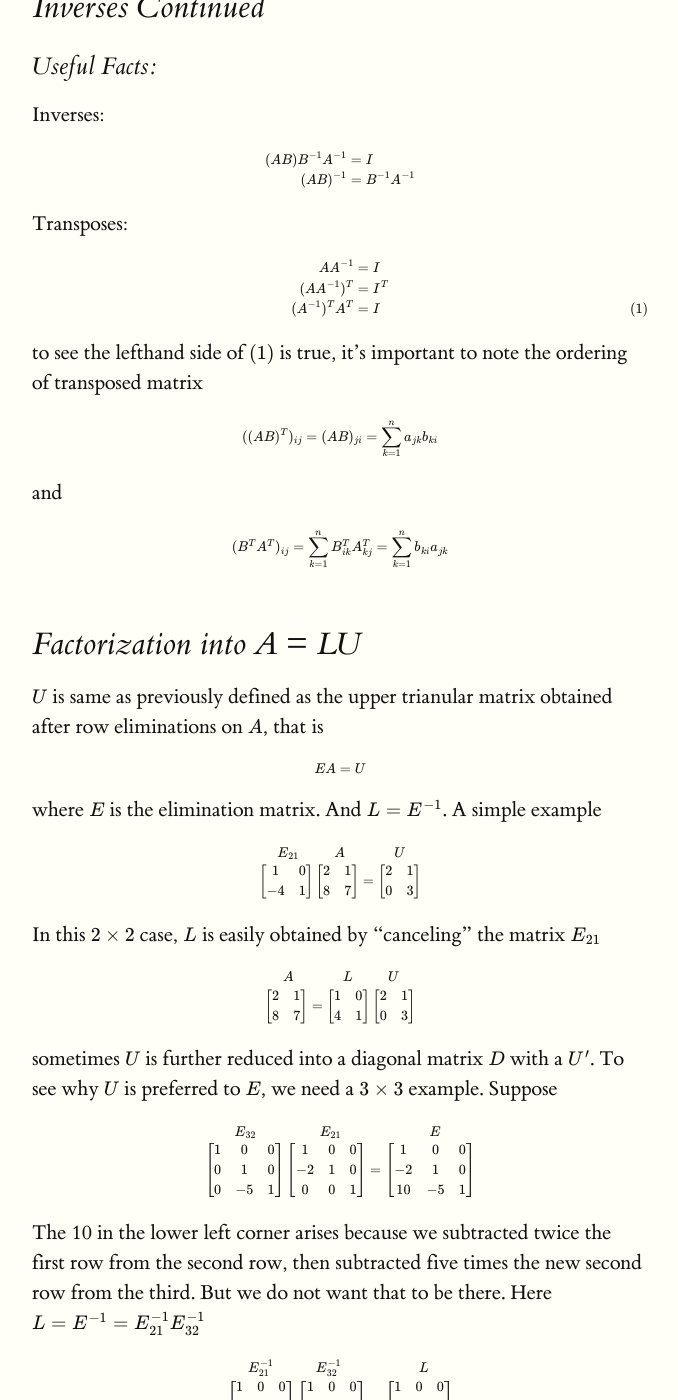
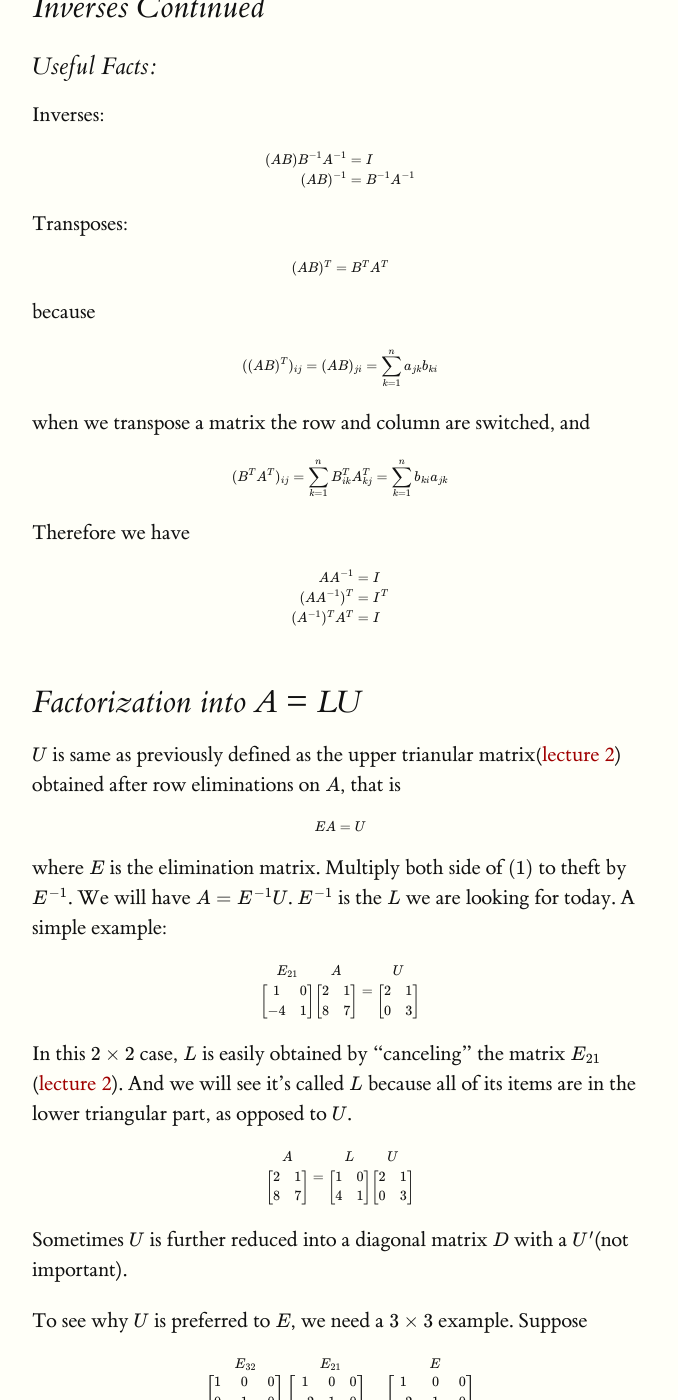
Before and after one commit to RuizhenMai/academic-blog, a Jekyll site: the page built from linear_algebra/UnitI/Factorization_into_A_eq_LU.md, in a window 1280 px wide and 1400 px high, scrolled down 322 px. Shown: the whole window, without its empty margins (128-806 px from the left). Built offline with Jekyll 4.4.1, drawn with Linux system fonts in a browser that asks for light colours; formulas are drawn with MathJax 3; some of the changed text lies outside the part shown.

Commit message:
fix lec4

```diff
--- a/linear_algebra/UnitI/Factorization_into_A_eq_LU.md
+++ b/linear_algebra/UnitI/Factorization_into_A_eq_LU.md
@@ -20,71 +20,97 @@ $$
 Transposes:
 
 $$
-\begin{align}
-AA^{-1}&=I\\
-(AA^{-1})^{T}&=I^{T}\\
-(A^{-1})^{T}A^{T}&=I\tag{1}\\
-\end{align}
+(AB)^T=B^TA^T
 $$
 
-to see the lefthand side of $$(1)$$ is true, it's important to note the ordering of transposed matrix
+because
 
 $$
 ((AB)^{T})_{ij}=(AB)_{ji}=\sum_{k=1}^{n}a_{jk}b_{ki}
 $$
 
-and
+when we transpose a matrix the row and column are switched, and
 
 $$
 (B^{T}A^{T})_{ij}=\sum_{k=1}^n B^T_{ik} A^T_{kj}=\sum_{k=1}^n b_{ki} a_{jk}
 $$
 
+Therefore we have
+
+$$
+\begin{align}
+AA^{-1}&=I\\
+(AA^{-1})^{T}&=I^{T}\\
+(A^{-1})^{T}A^{T}&=I\\
+\end{align}
+$$
 
 ## Factorization into A = LU
 
-$$U$$ is same as previously defined as the upper trianular matrix obtained after row eliminations on $$A$$, that is
+$$U$$ is same as previously defined as the upper trianular matrix([lecture 2](./Elimination_of_Matrices)) obtained after row eliminations on $$A$$, that is
 
 $$
 EA=U
 $$
 
-where $$E$$ is the elimination matrix. And $$L=E^{-1}$$. A simple example
+where $$E$$ is the elimination matrix. Multiply both side of $$(1)$$ to theft by $$E^{-1}$$. We will have $$A=E^{-1}U$$. $$E^{-1}$$ is the $$L$$ we are looking for today. A simple example:
 
 $$
 \begin{aligned}
-E_{21} \ \ \ \ \ \ \ \ \ \ A\ \ \ \  & \ \ \ \ \ \ \ \ \ \ U\\
-\left[\begin{matrix}
+\begin{matrix}
+E_{21}\\
+\begin{bmatrix}
 1 & 0\\
 -4 & 1
-\end{matrix}\right]\left[\begin{matrix}
+\end{bmatrix}
+\end{matrix}
+\begin{matrix}
+A\\
+\begin{bmatrix}
 2 & 1\\
 8 & 7
-\end{matrix}\right] & =\left[\begin{matrix}
+\end{bmatrix}
+\end{matrix}
+& =
+\begin{matrix}
+U\\
+\begin{bmatrix}
 2 & 1\\
 0 & 3
-\end{matrix}\right]
+\end{bmatrix}
+\end{matrix}
 \end{aligned}
 $$
 
-In this $$2\times2$$ case, $$L$$ is easily obtained by "canceling" the matrix $$E_{21}$$
+In this $$2\times2$$ case, $$L$$ is easily obtained by "canceling" the matrix $$E_{21}$$ ([lecture 2](./Elimination_of_Matrices)). And we will see it's called $$L$$ because all of its items are in the lower triangular part, as opposed to $$U$$.
 
 $$
 \begin{aligned}
-\ \ \ A\ \ \ \  & \ \ \ \ \ \ \ \ \ \ L\ \ \ \ \ \ \ \ \ \ U\\
-\left[\begin{matrix}
+\begin{matrix}
+A\\
+\begin{bmatrix}
 2 & 1\\
 8 & 7
-\end{matrix}\right] & =\left[\begin{matrix}
+\end{bmatrix}
+\end{matrix}
+& =
+\begin{matrix}
+L\\
+\begin{bmatrix}
 1 & 0\\
 4 & 1
-\end{matrix}\right]\left[\begin{matrix}
+\end{bmatrix}
+\end{matrix}\begin{matrix}U\\\begin{bmatrix}
 2 & 1\\
 0 & 3
-\end{matrix}\right]
+\end{bmatrix}
+\end{matrix}
 \end{aligned}
 $$
 
-sometimes $$U$$ is further reduced into a diagonal matrix $$D$$ with a $$U'$$. To see why $$U$$ is preferred to $$E$$, we need a $$3\times3$$ example. Suppose
+Sometimes $$U$$ is further reduced into a diagonal matrix $$D$$ with a $$U'$$(not important).
+
+To see why $$U$$ is preferred to $$E$$, we need a $$3\times3$$ example. Suppose
 
 $$
 \begin{aligned}
@@ -141,7 +167,7 @@ operations to eliminate $$A$$ to obtain $$U$$. And we can store the operations d
 
 ## Row Exchanges
 
-As mentioned in previouly lectures, permutation matrices are matrices that just change the order of rows. For e.g.
+As mentioned in [lecture 2](./Elimination_of_Matrices), permutation matrices are matrices that just change the order of rows. For e.g.
 
 $$
 P_{12}=\left[\begin{matrix}
```
